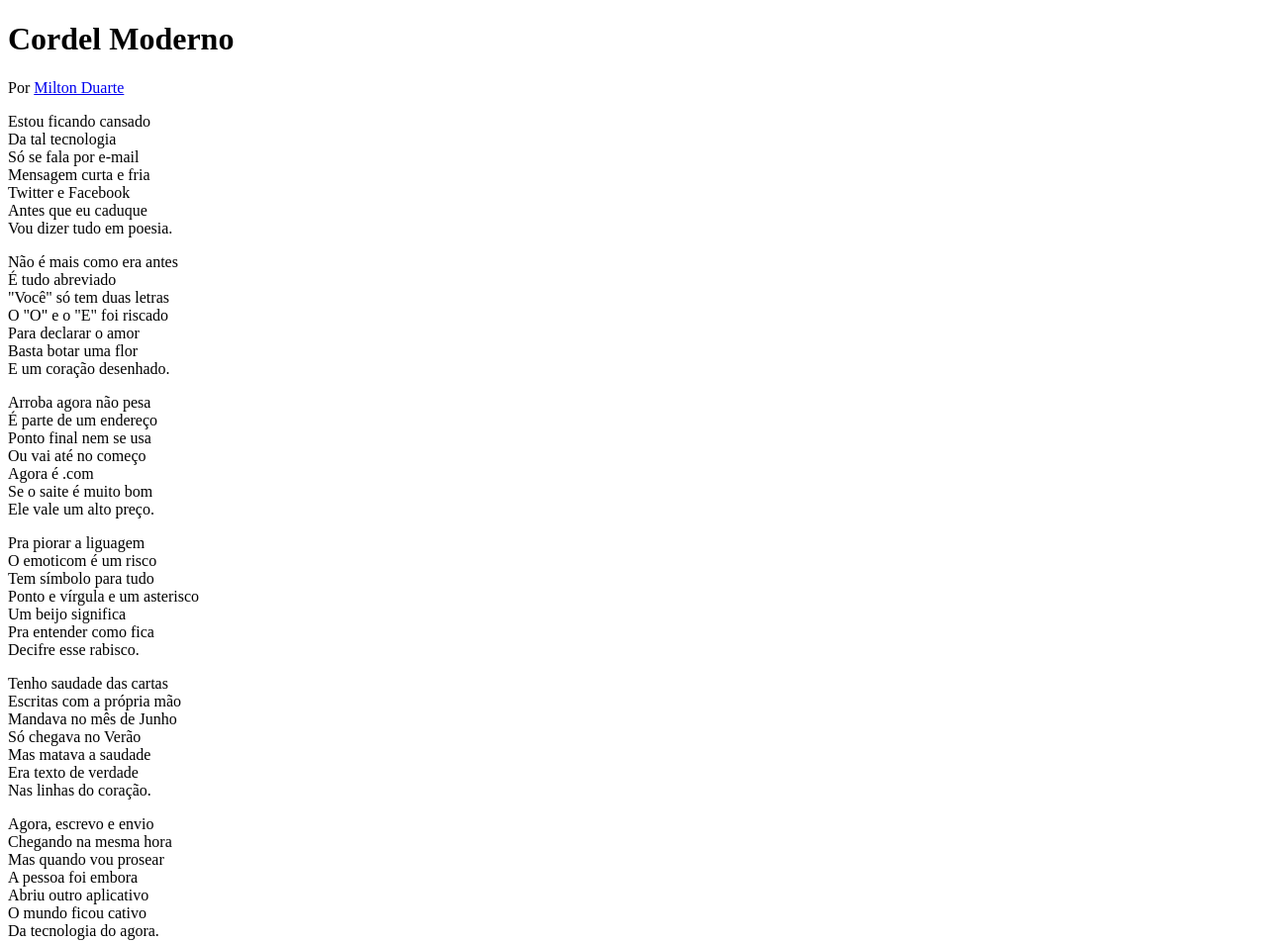
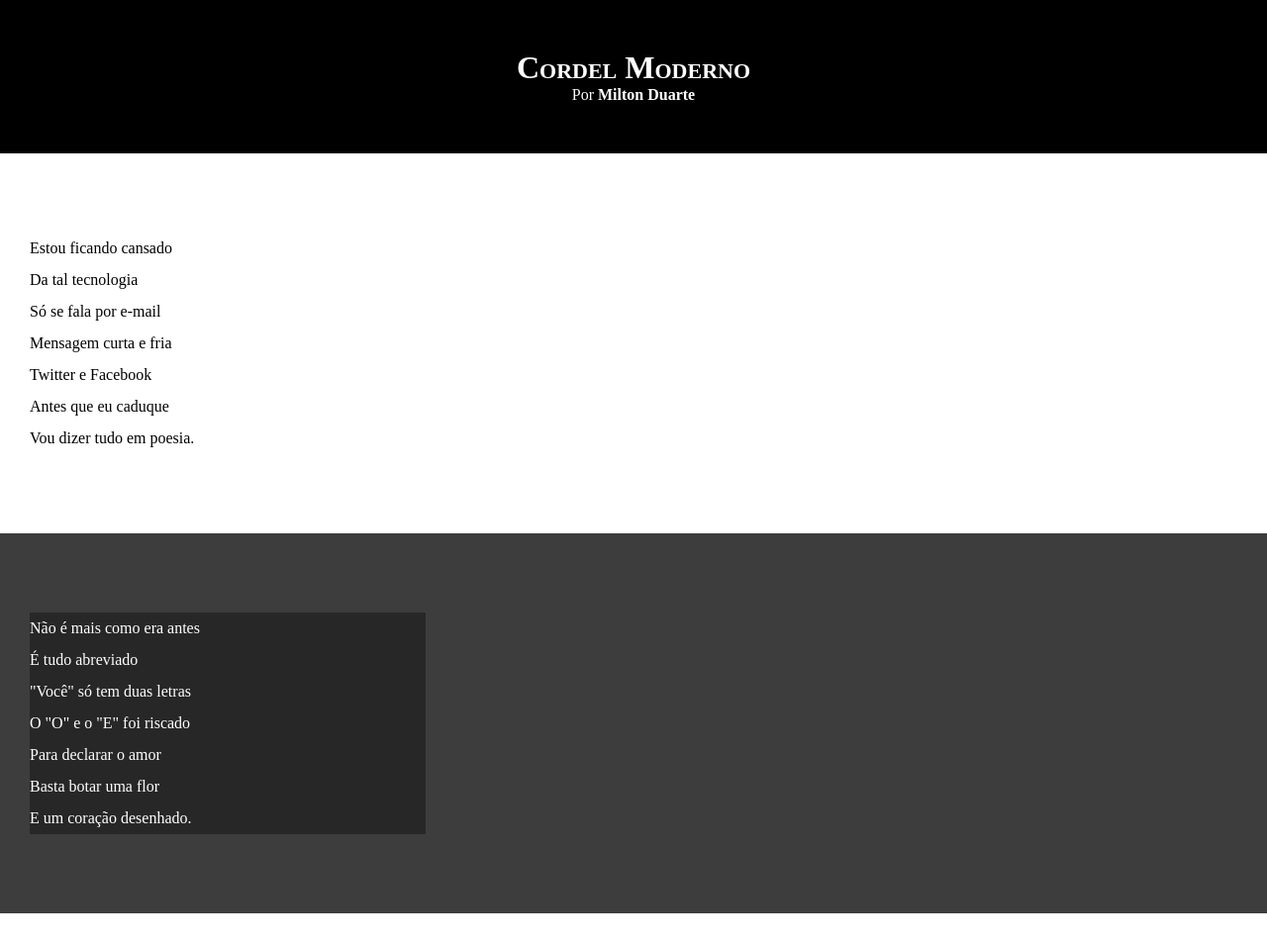
Before and after one commit to AlexandreNNahirniak/html-e-css, a plain HTML site: page desafios/d012/index.html in a window 1280 px wide. Shown: the top 953 px of the page at 99% size. Drawn offline with Linux system fonts and the light colour scheme.

Commit message:
atualizado a folha de estilo

```diff
--- a/desafios/d012/estilo/style.css
+++ b/desafios/d012/estilo/style.css
@@ -1 +1,65 @@
 @charset "UTF-8";
+
+* {
+    margin: 0px;
+    padding: 0px;
+}
+
+html, body {
+    min-width: 100vh;
+    background-color: darkgray;
+}
+
+header {
+    background-color: black;
+    color: white;
+    text-align: center;
+}
+
+header > h1 {
+    padding-top: 50px;
+    font-variant: small-caps;
+}
+
+header > p {
+    padding-bottom: 50px;
+}
+
+header a, footer a {
+    text-decoration: none;
+    color: white;
+    font-weight: bolder;
+}
+
+header a:hover, footer a:hover {
+    text-decoration: underline;
+}
+
+section {
+    padding-top: 10vh;
+    padding-bottom: 10vh;
+    line-height: 2em;
+    padding-left: 30px;
+}
+
+section.normal {
+    background-color: white;
+    color: black;
+}
+
+section.imagem > p {
+    background-color: rgba(0, 0, 0, 0.363);
+    width: 400px;
+}
+
+section.imagem {
+    background-color: rgb(61, 61, 61);
+    color: white;
+}
+
+footer {
+    background-color: black;
+    color: white;
+    text-align: center;
+    padding: 10px;
+}
--- a/desafios/d012/index.html
+++ b/desafios/d012/index.html
@@ -12,7 +12,7 @@
         <p>Por <a href="https://www.recantodasletras.com.br/poesias/3186743">Milton Duarte</a></p>
     </header>
 
-    <section>
+    <section class="normal">
         <p>
             Estou ficando cansado <br>
             Da tal tecnologia <br>
@@ -24,7 +24,7 @@
         </p>
     </section>
 
-    <section>
+    <section class="imagem">
         <p>
             Não é mais como era antes <br>
             É tudo abreviado <br>
@@ -36,7 +36,7 @@
         </p>
     </section>
 
-    <section>
+    <section class="normal">
         <p>
             Arroba agora não pesa <br>
             É parte de um endereço <br>
@@ -58,7 +58,7 @@
         </p>
     </section>
 
-    <section>
+    <section class="imagem">
         <p>
             Tenho saudade das cartas <br>
             Escritas com a própria mão <br>
@@ -70,7 +70,7 @@
         </p>
     </section>
 
-    <section>
+    <section class="normal">
         <p>
             Agora, escrevo e envio <br>
             Chegando na mesma hora <br>
```
